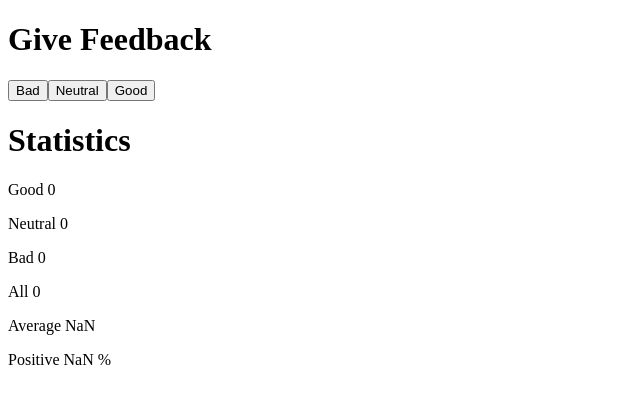
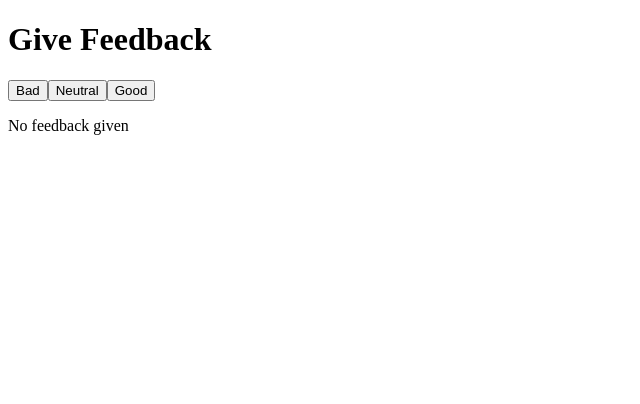
Before and after one commit to LuisCorreaDv/FullStack-Exercises-Repo, a React (Vite) app in the folder part1/unicafe/: page / in a window 1280 px wide. Shown: the top 404 px of the page, without its empty margins (0-640 px from the left). Built offline with nearby package versions, Linux system fonts and the light colour scheme.

Commit message:
1.9 Refactorizando Statistics

```diff
--- a/part1/unicafe/src/App.jsx
+++ b/part1/unicafe/src/App.jsx
@@ -12,15 +12,23 @@ const Button = (props) =>{
   )
 }
 
-const Stats = (props) => {
-  return <>
-  <div>
-    <h1>Statistics</h1>
-    <p>Good {props.good}</p>
-    <p>Neutral {props.neutral}</p>
-    <p>Bad {props.bad}</p>
-  </div>
+const Statistics = (props) => {
+  const {good, neutral, bad, total, average, positive} = props;
+  if(total === 0) {
+    return <p>No feedback given</p>
+  } else {
+    return <>
+    <div>
+      <h1>Statistics</h1>
+      <p>Good {good}</p>
+      <p>Neutral {neutral}</p>
+      <p>Bad {bad}</p>
+      <p>All {total}</p>
+      <p>Average {average}</p>
+      <p>Positive {positive} %</p>
+    </div>
   </>
+  }
 }
 
 const App = () => {
@@ -56,11 +64,7 @@ const App = () => {
       <Button text={"Bad"} handleClick={updateBad}/>
       <Button text={"Neutral"} handleClick={updateNeutral}/>
       <Button text={"Good"} handleClick={updateGood}/>
-      <Stats good={good} neutral={neutral} bad={bad}/>
-      <p>All {total}</p>
-      <p>Average {average}</p>
-      <p>Positive {positive} %</p>
-
+      <Statistics good={good} neutral={neutral} bad={bad} total={total} average={average} positive={positive}/>
     </div>
   )
 }
```
